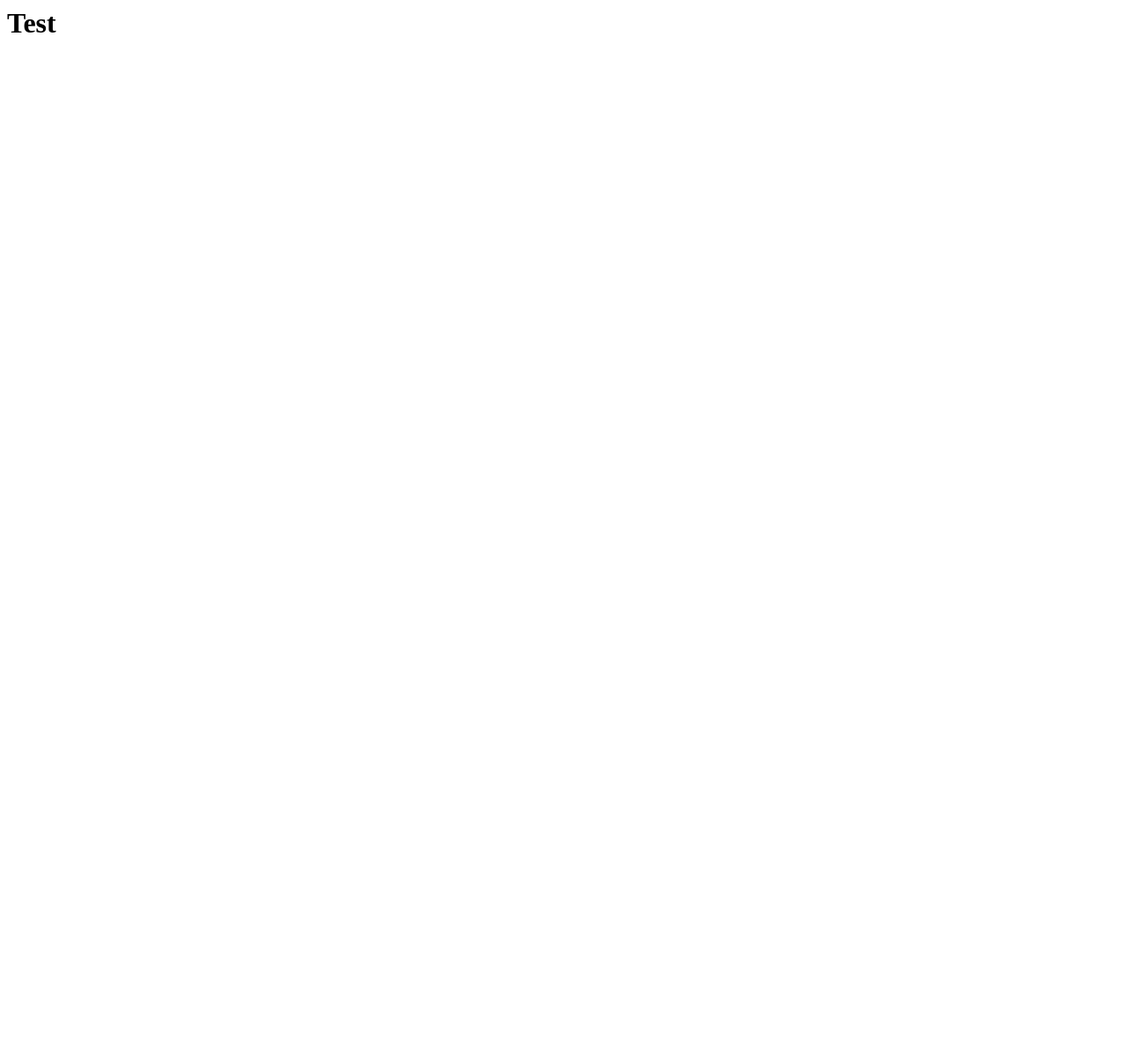
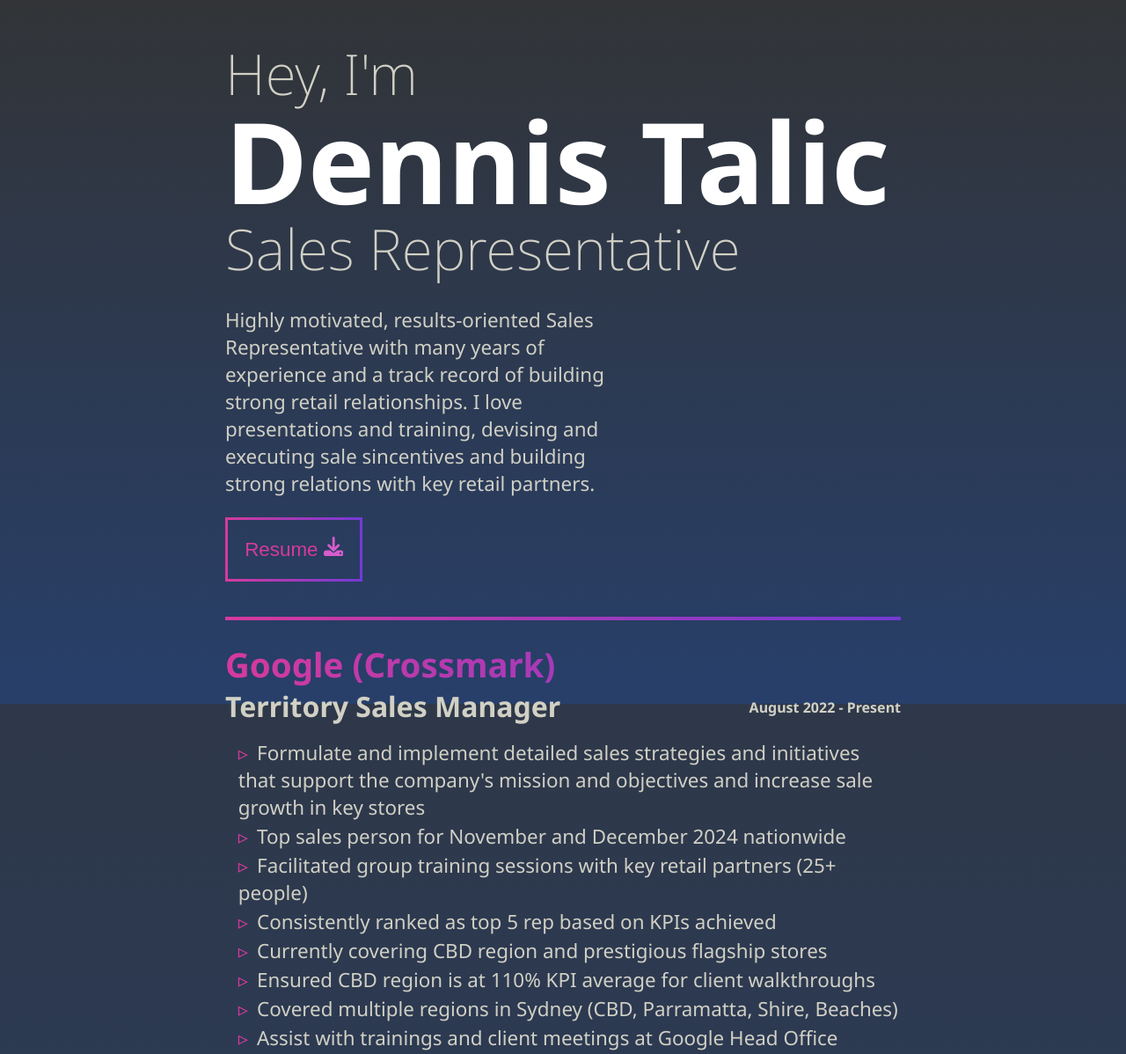
Before and after one commit to dennistalic/dennistalic.github.io, a plain HTML site: page index.html in a window 1280 px wide. Shown: the top 1198 px of the page at 88% size. Before the commit the page ends 800 px from the top, so only its background shows below. Drawn offline with Linux system fonts and the light colour scheme.

Commit message:
feat: add content and styling

```diff
--- a/index.html
+++ b/index.html
@@ -1 +1,87 @@
-<h1> Test </h1>
+<!DOCTYPE html>
+<html lang="en">
+
+<head>
+    <meta charset="UTF-8">
+    <meta name="viewport" content="width=device-width, initial-scale=1.0">
+    <link rel="shortcut icon" href="favicon.ico" type="image/x-icon">
+    <link rel="stylesheet" href="style.css">
+    <link rel="preconnect" href="https://fonts.googleapis.com">
+    <link rel="preconnect" href="https://fonts.gstatic.com" crossorigin>
+    <link href="https://fonts.googleapis.com/css2?family=Noto+Sans:ital,wght@0,100..900;1,100..900&display=swap"
+        rel="stylesheet">
+    <title>Dennis Talic | Portfolio</title>
+</head>
+
+<body>
+    <h2 class="fade-in">Hey, I'm</h2>
+    <h1 class="fade-in">Dennis Talic</h1>
+    <h2 class="fade-in">Sales Representative</h2>
+    <p class="fade-in">Highly motivated, results-oriented Sales Representative with many years of experience and a track record of
+        building strong retail relationships. I love presentations and training, devising and executing sale sincentives
+        and building strong relations with key retail partners. </p>
+    <a class="fade-in" href="Dennis Resume.pdf" download="DennisResume">
+        <button>Resume <svg xmlns="http://www.w3.org/2000/svg"
+                viewBox="0 0 512 512"><!--!Font Awesome Free 6.7.2 by @fontawesome - https://fontawesome.com License - https://fontawesome.com/license/free Copyright 2025 Fonticons, Inc.-->
+                <path fill="#d65ccc"
+                    d="M288 32c0-17.7-14.3-32-32-32s-32 14.3-32 32l0 242.7-73.4-73.4c-12.5-12.5-32.8-12.5-45.3 0s-12.5 32.8 0 45.3l128 128c12.5 12.5 32.8 12.5 45.3 0l128-128c12.5-12.5 12.5-32.8 0-45.3s-32.8-12.5-45.3 0L288 274.7 288 32zM64 352c-35.3 0-64 28.7-64 64l0 32c0 35.3 28.7 64 64 64l384 0c35.3 0 64-28.7 64-64l0-32c0-35.3-28.7-64-64-64l-101.5 0-45.3 45.3c-25 25-65.5 25-90.5 0L165.5 352 64 352zm368 56a24 24 0 1 1 0 48 24 24 0 1 1 0-48z" />
+            </svg></button>
+    </a>
+    <hr>
+    <div>
+        <h4 class="fade-in">Google (Crossmark)</h4>
+        <div>
+            <h5>Territory Sales Manager</h5>
+            <h6>August 2022 - Present</h6>
+        </div>
+        <ul>
+            <li>Formulate and implement detailed sales strategies and initiatives that support the company's mission and
+                objectives and increase sale growth in key stores
+            </li>
+            <li>Top sales person for November and December 2024 nationwide</li>
+            <li>Facilitated group training sessions with key retail partners (25+ people)</li>
+            <li>Consistently ranked as top 5 rep based on KPIs achieved</li>
+            <li>Currently covering CBD region and prestigious flagship stores</li>
+            <li>Ensured CBD region is at 110% KPI average for client walkthroughs</li>
+            <li>Covered multiple regions in Sydney (CBD, Parramatta, Shire, Beaches)</li>
+            <li>Assist with trainings and client meetings at Google Head Office</li>
+            <li>Trained part-time staff to help hit KPIs during key sales periods</li>
+            <li>Subject matter expert, first point of contact for staff</li>
+            <li>Excellent rapport with managers and RSAs in my region</li>
+
+        </ul>
+    </div>
+    <hr>
+    <div>
+        <h4 class="fade-in">Chromebook (Creative Activation)</h4>
+            <h5>Sales Specialist</h5>
+            <h6>April 2022 - August 2022</h6>
+        <ul>
+            <li>Responsible for selling Chromebooks at key retailers</li>
+            <li>Training RSAs on Chromebook products and features</li>
+            <li>Push to meet sales target quota</li>
+            <li>Developing and maintaining strong relationships with existing and potential customers</li>
+            <li>Negotiate prices, terms and contracts with clients to close sales</li>
+            <li>Deep product knowledge of models, specificaiontns, features and pricing</li>
+        </ul>
+    </div>
+    <hr>
+    <div>
+        <h4 class="fade-in">Nextgen</h4>
+        <h5>Web Developer</h5>
+        <h6>November 2018 - January 2022</h6>
+        <ul>
+            <li>Delivered new product, worked on a team as part of a reengineering/ modernisation of companys core
+                application submission web service</li>
+            <li>Worked with a team in an agile capacity to deliver a new product</li>
+            <li>Used new web technologies (Angular, ES6, NgRx, RxJS)</li>
+            <li> Held talks/training sessions to convey new information and practices to share knowledge within my own
+                and other teams</li>
+            <li>Responsible for looking after the training of a separate team and mentoring the developers.</li>
+        </ul>
+    </div>
+</body>
+
+<footer>❤️ Made with love in <strong>Waterloo, Sydney</strong> ⚓</footer>
+
+</html>
--- /dev/null
+++ b/style.css
@@ -0,0 +1,218 @@
+:root {
+  --background-colour: #323437;
+  --background-gradient: #273f6a;
+  --main-colour: #d53a9d;
+  --secondary-colour: #743ad5;
+  --accent-colour: #344cb7;
+  --text-colour: #d1d0c5;
+  --text-secondary-colour: #787d82;
+  --text-tertiary-colour: #d1d0c5;
+  --main-gradient: linear-gradient(
+    to right,
+    var(--main-colour),
+    var(--secondary-colour)
+  );
+}
+
+html {
+    box-sizing: border-box;
+    position: relative;
+
+    &::after {
+      content: "";
+      position: fixed;
+      top: 0;
+      left: 0;
+      width: 100%;
+      height: 100%;
+      background-image: linear-gradient(
+        180deg,
+        var(--background-colour),
+        var(--background-gradient)
+      );
+      z-index: -1;
+    }
+  }
+
+body {
+  font-family: "Noto Sans", serif;
+  font-optical-sizing: auto;
+  font-weight: 400;
+  font-style: normal;
+  font-variation-settings: "wdth" 100;
+  background-image: linear-gradient(
+    180deg,
+    var(--background-colour),
+    var(--background-gradient)
+  );
+  color: var(--text-colour);
+  margin: 5vh 20vw;
+}
+
+svg {
+  height: 1.4rem;
+}
+
+h5,
+h6 {
+  display: inline-block;
+  font-size: 2rem;
+  margin: 0;
+}
+
+h6 {
+  position: absolute;
+  right: 20vw;
+  padding-top: 1.5vh;
+  color: var(--text-tertiary-colour);
+  font-size: 1rem;
+}
+
+h1 {
+  color: white;
+  font-weight: 700;
+  font-size: 8rem;
+  line-height: 7rem;
+  margin: 0;
+}
+
+h2 {
+  font-weight: 200;
+  font-size: 4rem;
+  margin: 0;
+}
+
+h3 {
+  font-size: 2rem;
+}
+
+h4 {
+  font-size: 2.4rem;
+  margin: 0;
+  background-image: linear-gradient(
+    to left,
+    var(--secondary-colour),
+    var(--main-colour)
+  );
+  color: transparent;
+  background-clip: text;
+}
+
+p {
+  max-width: 35vw;
+  font-size: 1.4rem;
+  color: var(--text-tertiary-colour);
+}
+
+ul {
+  padding-inline-start: 1vw;
+}
+
+li {
+  font-size: 1.4rem;
+  margin: 2px;
+  list-style-type: none;
+}
+
+li::before {
+  content: "▹";
+  color: var(--main-colour);
+  padding-right: 10px;
+}
+
+hr {
+  border: none;
+  background: var(--main-gradient);
+  height: 0.5vh;
+  margin: 5vh 0 3vh 0;
+}
+
+button {
+  cursor: pointer;
+  font-size: 1.4rem;
+  padding: 1.2rem;
+  color: var(--main-colour);
+
+  background-color: transparent;
+
+  border-style: solid;
+  border-width: 3px;
+  border-radius: 1rem;
+  border-image: linear-gradient(270deg, #743ad5 0%, #d53a9d 100%);
+  border-image-slice: 1;
+  animation: 0.5s gradientSpin 5;
+}
+
+button:hover {
+  animation: 0.5s gradientSpin infinite;
+}
+
+footer {
+  margin-top: 5vh;
+  text-align: center;
+  color: var(--text-tertiary-colour);
+}
+
+.fade-in {
+  animation: fadeIn 3s;
+}
+
+@keyframes fadeIn {
+  0% {
+    opacity: 0;
+    padding-bottom: 10vh;
+  }
+  100% {
+    opacity: 1;
+    padding-bottom: 0;
+  }
+}
+
+@keyframes gradientSpin {
+  0% {
+    border-image: linear-gradient(288deg, #743ad5 0%, #d53a9d 100%);
+    border-image-slice: 1;
+  }
+  10% {
+    border-image: linear-gradient(324deg, #743ad5 0%, #d53a9d 100%);
+    border-image-slice: 1;
+  }
+  20% {
+    border-image: linear-gradient(360deg, #743ad5 0%, #d53a9d 100%);
+    border-image-slice: 1;
+  }
+  30% {
+    border-image: linear-gradient(0deg, #743ad5 0%, #d53a9d 100%);
+    border-image-slice: 1;
+  }
+  40% {
+    border-image: linear-gradient(36deg, #743ad5 0%, #d53a9d 100%);
+    border-image-slice: 1;
+  }
+  50% {
+    border-image: linear-gradient(72deg, #743ad5 0%, #d53a9d 100%);
+    border-image-slice: 1;
+  }
+  60% {
+    border-image: linear-gradient(108deg, #743ad5 0%, #d53a9d 100%);
+    border-image-slice: 1;
+  }
+  70% {
+    border-image: linear-gradient(144deg, #743ad5 0%, #d53a9d 100%);
+    border-image-slice: 1;
+  }
+  80% {
+    border-image: linear-gradient(180deg, #743ad5 0%, #d53a9d 100%);
+    border-image-slice: 1;
+  }
+  90% {
+    border-image: linear-gradient(216deg, #743ad5 0%, #d53a9d 100%);
+    border-image-slice: 1;
+  }
+  100% {
+    border-image: linear-gradient(252deg, #743ad5 0%, #d53a9d 100%);
+    border-image-slice: 1;
+  }
+}
+
+/* --main-colour: #d65ccc; */
```
Also changed, not shown: favicon.ico (added), 3 other files.
